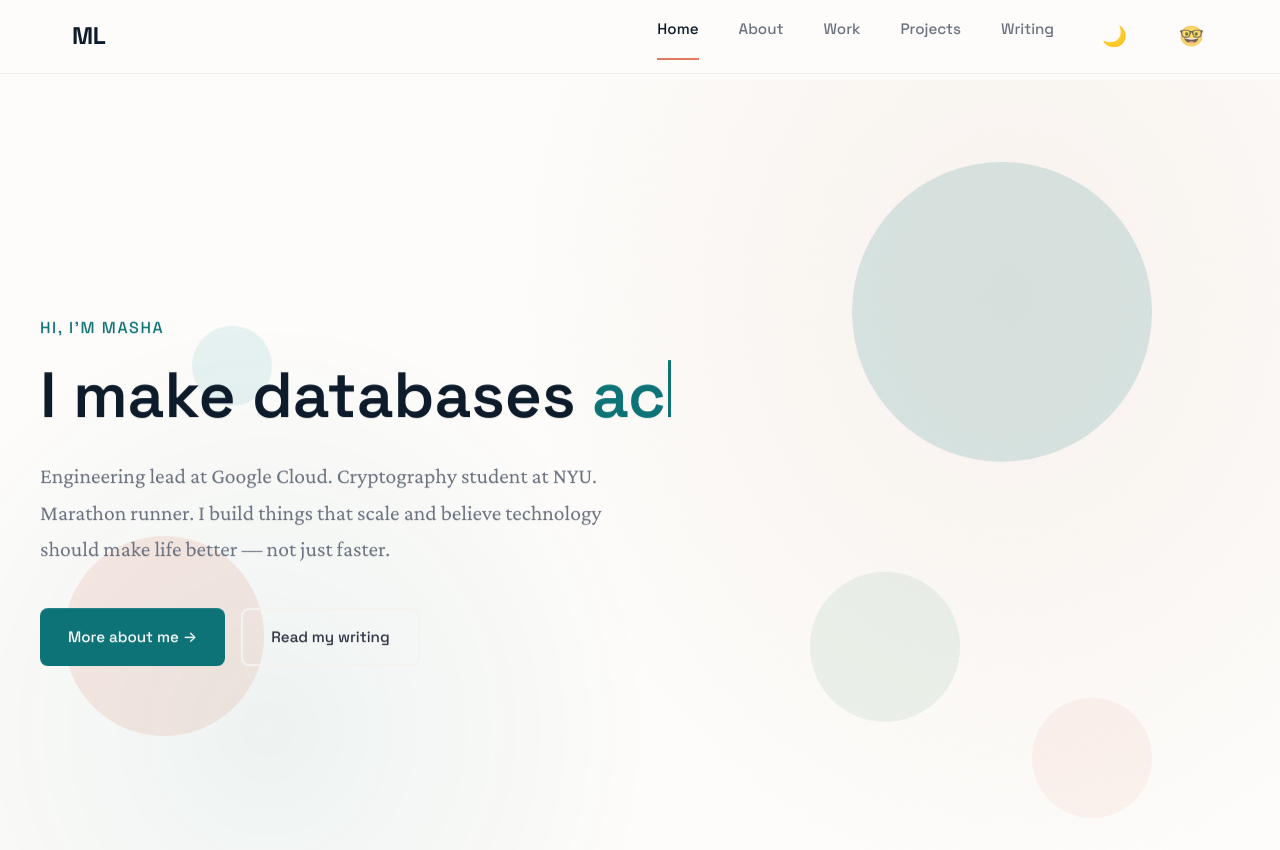
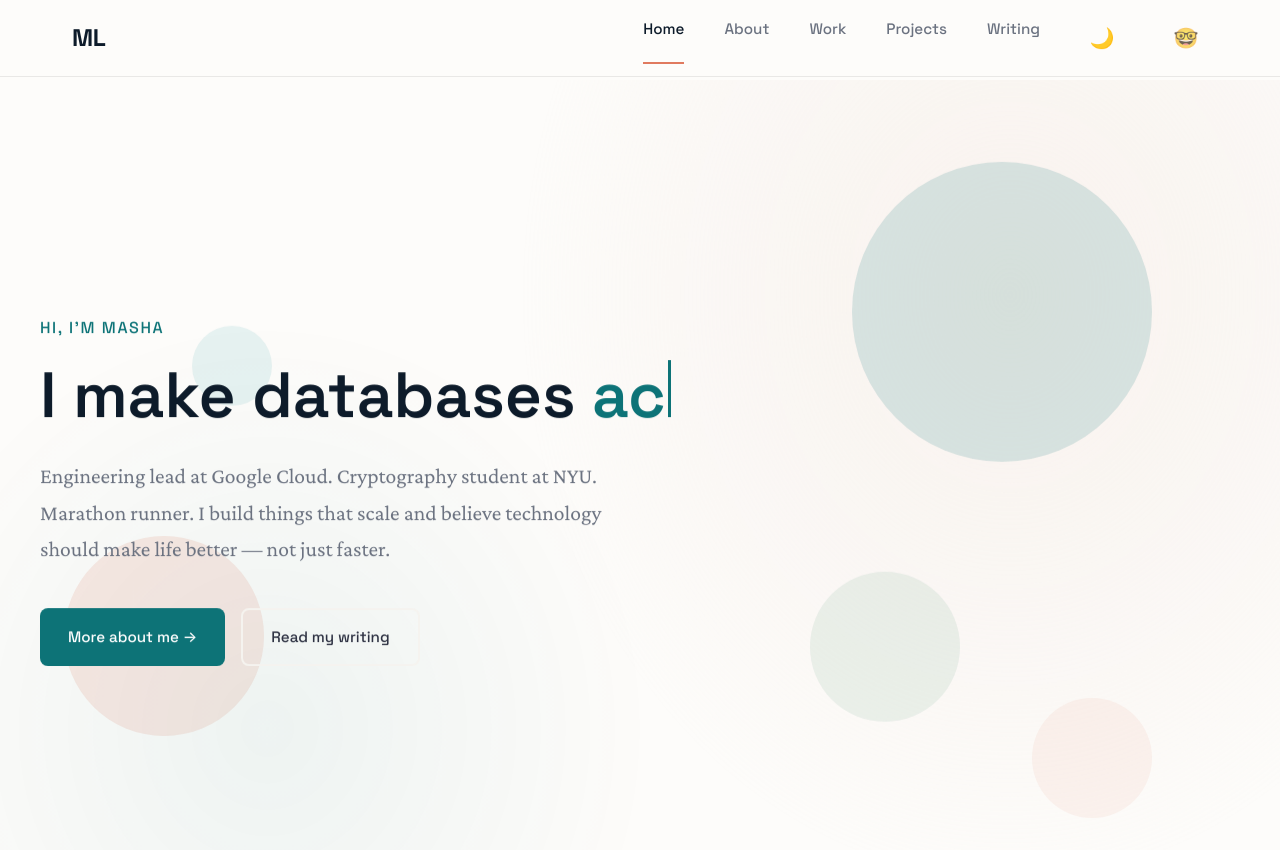
Before and after one commit to Masha-L/masha-l.github.io, a Jekyll site: the page built from index.html, in a window 1280 px wide and 900 px high. Shown: the top 850 px of the window. Built offline with Jekyll 4.4.1, drawn with Linux system fonts in a browser that asks for light colours.

Commit message:
CSS fixes: add --color-border, fix hardcoded colors, increase touch targets to 44px

```diff
--- a/assets/css/style.css
+++ b/assets/css/style.css
@@ -19,6 +19,7 @@
   --color-sage: #81b29a;         /* Soft sage */
   --color-cream: #f9f7f3;
   --color-dark: #0d1b2a;
+  --color-border: rgba(0, 0, 0, 0.08);
 
   /* Typography */
   --font-heading: 'Space Grotesk', -apple-system, sans-serif;
@@ -51,6 +52,7 @@
   --color-accent-soft: #2d3a4a;
   --color-cream: #1a2d42;
   --color-dark: #e6e6e6;
+  --color-border: rgba(255, 255, 255, 0.1);
 }
 
 /* ============================================
@@ -129,9 +131,10 @@ p {
   left: 0;
   right: 0;
   z-index: 100;
-  background: rgba(253, 252, 250, 0.9);
+  background: var(--color-bg);
+  background: color-mix(in srgb, var(--color-bg) 90%, transparent);
   backdrop-filter: blur(10px);
-  border-bottom: 1px solid rgba(0, 0, 0, 0.05);
+  border-bottom: 1px solid var(--color-border);
 }
 
 .nav-container {
@@ -544,13 +547,18 @@ p {
 }
 
 .quote-dot {
-  width: 10px;
-  height: 10px;
+  width: 12px;
+  height: 12px;
   border-radius: 50%;
   background: var(--color-bg-alt);
   border: 2px solid var(--color-text-muted);
   cursor: pointer;
   transition: var(--transition);
+  padding: 14px;
+  margin: -14px;
+  background-clip: content-box;
+  border: none;
+  box-shadow: inset 0 0 0 2px var(--color-text-muted);
 }
 
 .quote-dot.active {
@@ -943,7 +951,7 @@ a.card-link:hover .card-cta {
 }
 
 .team-card {
-  background: white;
+  background: var(--color-bg);
   border-radius: 16px;
   padding: 2rem;
   border-left: 4px solid var(--color-primary);
@@ -1768,6 +1776,11 @@ a.card-link:hover .card-cta {
   color: var(--color-text-muted);
   transition: var(--transition);
   border-radius: 8px;
+  min-width: 44px;
+  min-height: 44px;
+  display: flex;
+  align-items: center;
+  justify-content: center;
 }
 
 .theme-toggle:hover {
@@ -2172,9 +2185,14 @@ a.card-link:hover .card-cta {
   border: none;
   font-size: 1.25rem;
   cursor: pointer;
-  padding: 0.25rem;
+  padding: 0.5rem;
   opacity: 0.7;
   transition: opacity 0.2s, transform 0.2s;
+  min-width: 44px;
+  min-height: 44px;
+  display: flex;
+  align-items: center;
+  justify-content: center;
 }
 
 .nerd-toggle:hover {
```
